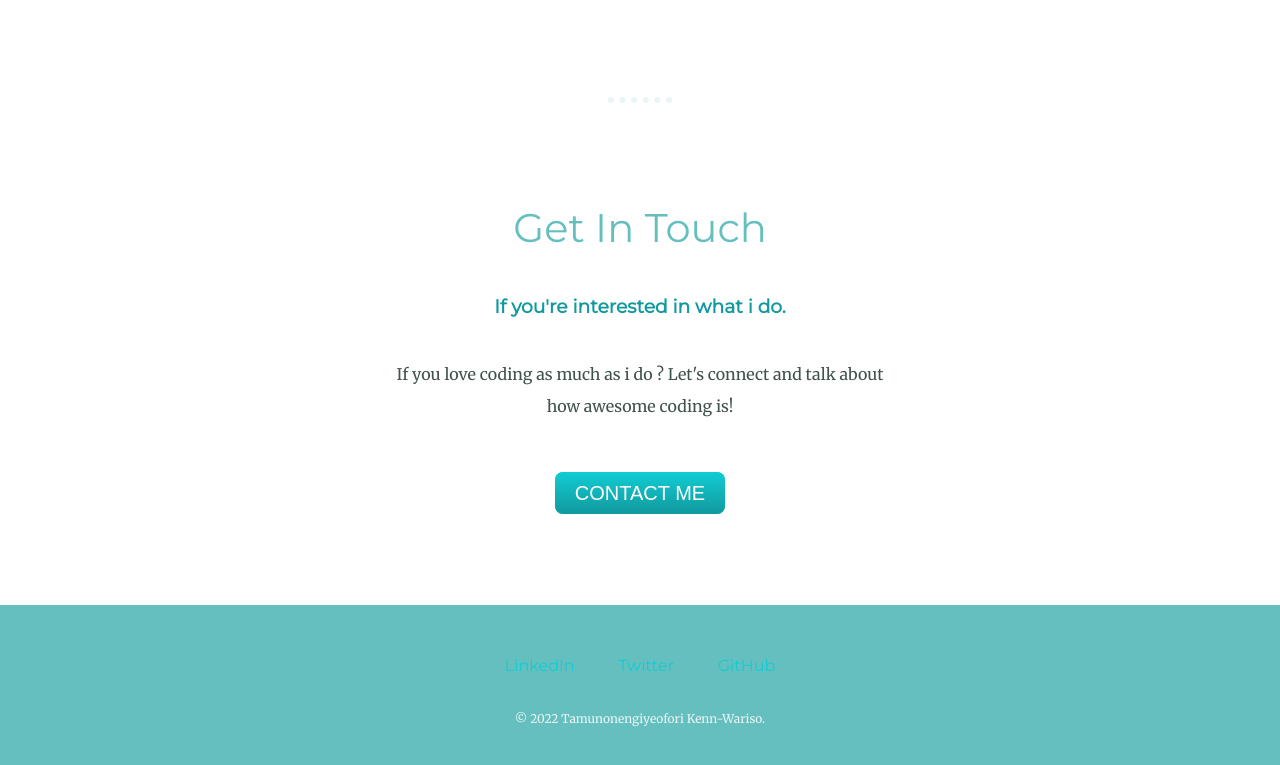
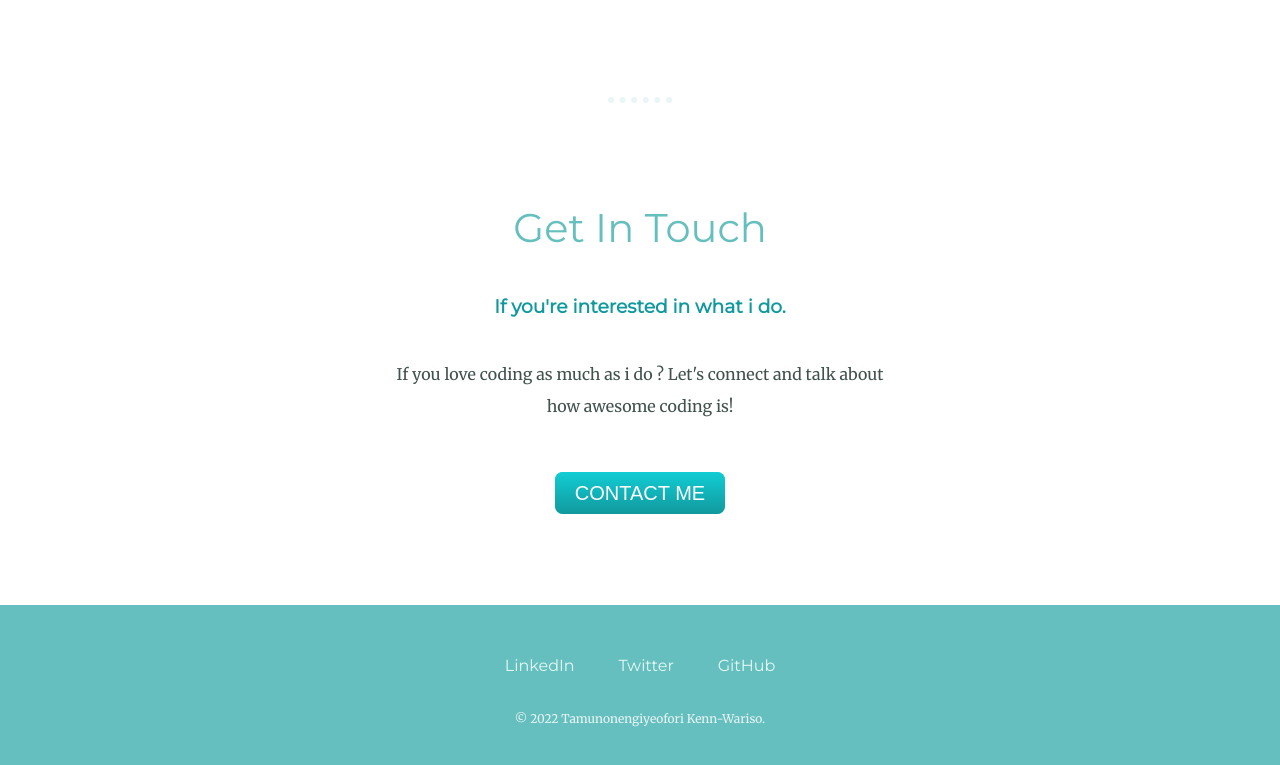
Before and after one commit to Tamunonengiyeofori/My_Basic_Portfolio, a plain HTML site: page index.html in a window 1280 px wide. Shown: the part 2073-2838 px from the top of the page. Drawn offline with Linux system fonts and the light colour scheme.

Commit message:
Changed color

```diff
--- a/css/style.css
+++ b/css/style.css
@@ -168,5 +168,5 @@ hr {
   }
 
   .footer-link{
-      color: #11cdd4;
+      color: #E4F9F5;
   }
```
